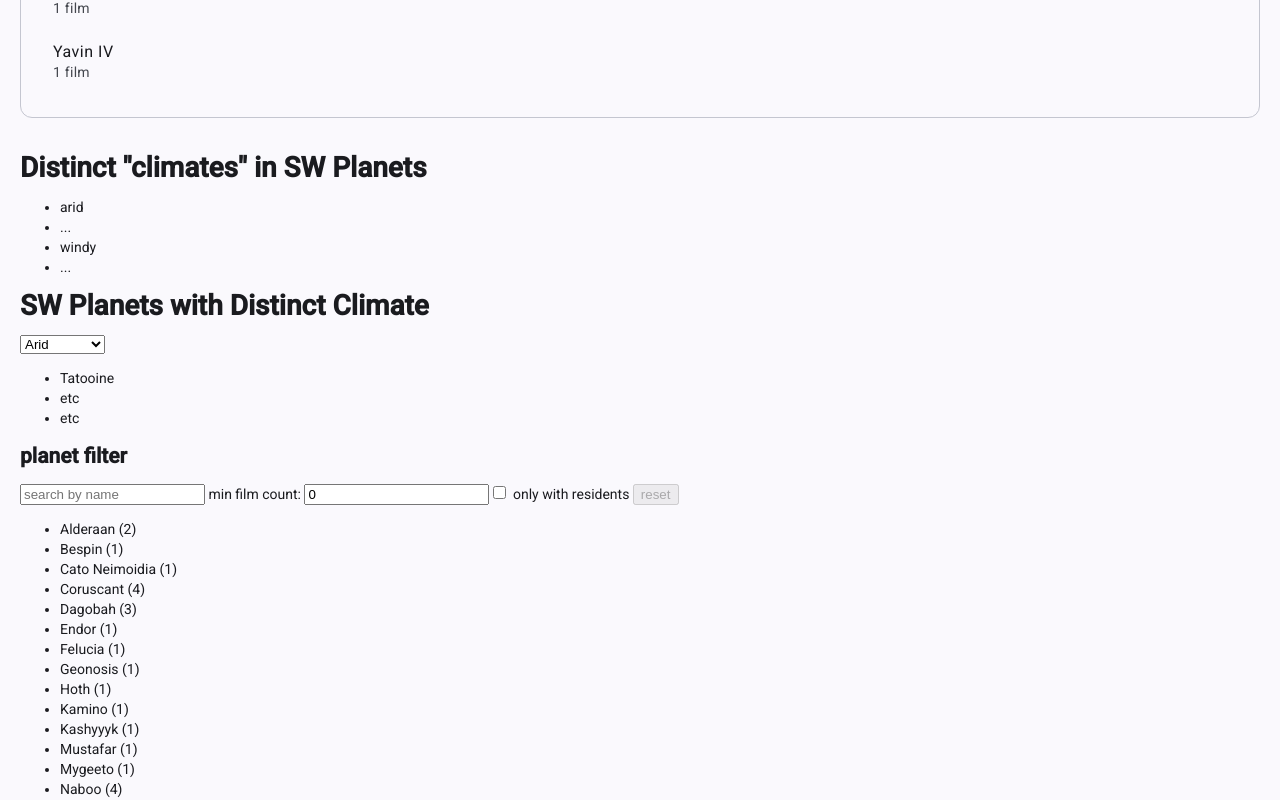
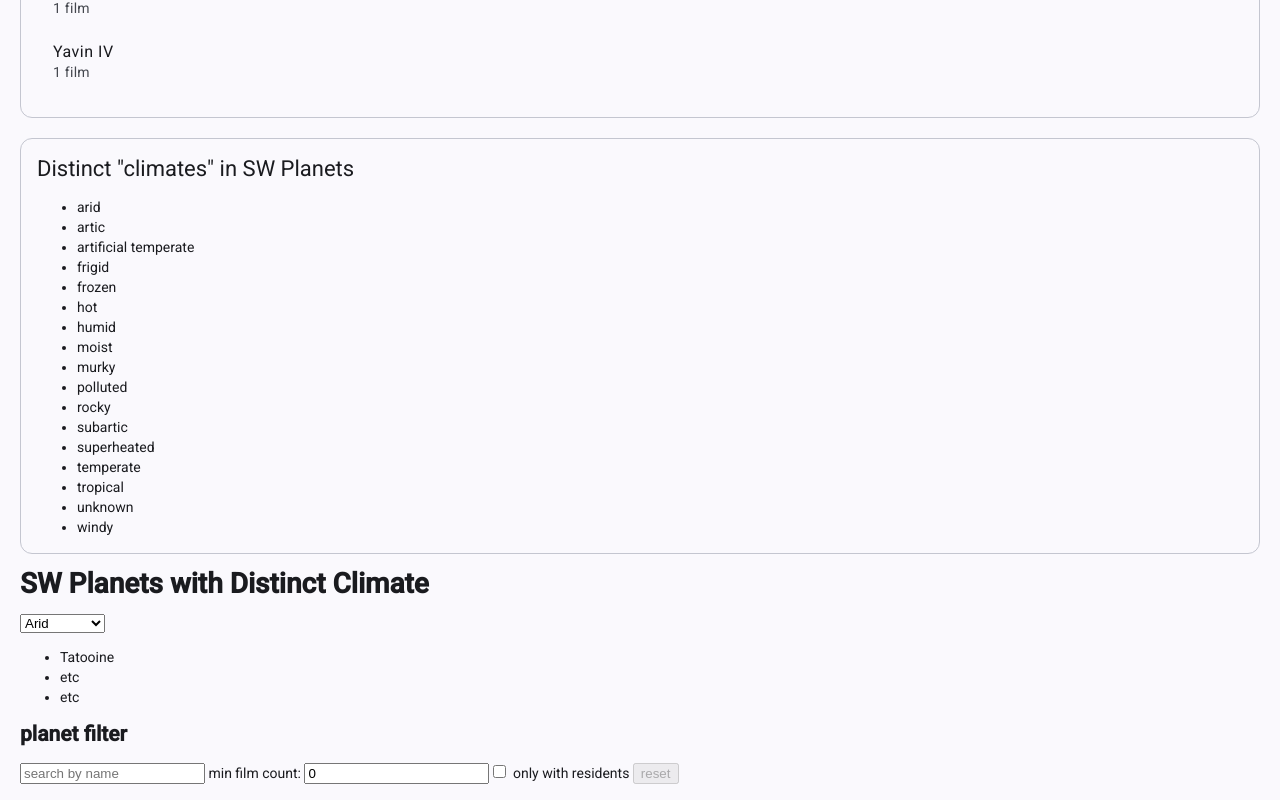
Before and after one commit to 2025-fall-js-frameworks/angular-components, an Angular app: page / in a window 1280 px wide. Shown: the part 1260-2060 px from the top of the page. Built offline with nearby package versions, Linux system fonts and the light colour scheme.

Commit message:
Styled and hooked up my first sharing component...

```diff
--- a/src/app/sw-planets.service.ts
+++ b/src/app/sw-planets.service.ts
@@ -1,5 +1,10 @@
 import { Injectable } from '@angular/core';
-import { allPlanets, getPlanetsWithFilmCount, getPlanetsWithPopulation } from '../sw-planet-model';
+import {
+	allPlanets,
+	getPlanetsWithFilmCount,
+	getPlanetsWithPopulation,
+	getClimates,
+} from '../sw-planet-model';
 
 @Injectable({
 	providedIn: 'root',
@@ -10,4 +15,7 @@
 
 	// Planets with population count
 	public getPlanetsPopulationDataForDisplay = () => getPlanetsWithPopulation(allPlanets);
+
+	// Planet climates
+	public getPlanetClimates = () => getClimates(allPlanets);
 }
--- a/src/app/tsteele-my-component/tsteele-my-component.html
+++ b/src/app/tsteele-my-component/tsteele-my-component.html
@@ -1,9 +1,14 @@
-<h1>
-    Distinct "climates" in SW Planets
-</h1>
-<ul>
-    <li>arid</li>
-    <li>...</li>
-    <li>windy</li>
-    <li>...</li>
-</ul>
+<mat-card appearance="outlined">
+	<mat-card-header>
+		<mat-card-title>Distinct "climates" in SW Planets</mat-card-title>
+	</mat-card-header>
+	<mat-card-content>
+		<ul>
+			@for (c of planetClimates; track c) {
+				<li>
+					{{ c }}
+				</li>
+			}
+		</ul>
+	</mat-card-content>
+</mat-card>
--- a/src/app/tsteele-my-component/tsteele-my-component.ts
+++ b/src/app/tsteele-my-component/tsteele-my-component.ts
@@ -1,11 +1,20 @@
-import { Component } from '@angular/core';
+import { Component, OnInit } from '@angular/core';
+import { MatCardModule } from '@angular/material/card';
+import { SwPlanetsService } from '../sw-planets.service';
 
 @Component({
-  selector: 'app-tsteele-my-component',
-  imports: [],
-  templateUrl: './tsteele-my-component.html',
-  styleUrl: './tsteele-my-component.css'
+	selector: 'app-tsteele-my-component',
+	imports: [MatCardModule],
+	templateUrl: './tsteele-my-component.html',
+	styleUrl: './tsteele-my-component.css',
 })
-export class TsteeleMyComponent {
+export class TsteeleMyComponent implements OnInit {
+	// Ctor auto property DI too... Used to be most popular before inject()...
+	constructor(private planetSvc: SwPlanetsService) {}
 
+	protected planetClimates: string[] = [];
+
+	ngOnInit(): void {
+		this.planetClimates = this.planetSvc.getPlanetClimates();
+	}
 }
--- a/src/styles.css
+++ b/src/styles.css
@@ -12,5 +12,5 @@
 
 /* Add spacing below every Material card */
 mat-card {
-	margin-bottom: 40px;
+	margin-bottom: 20px;
 }
```
